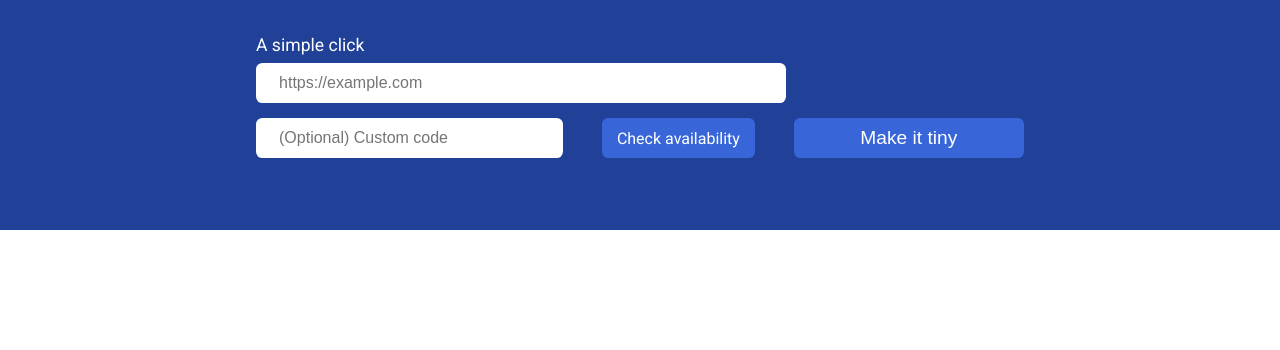
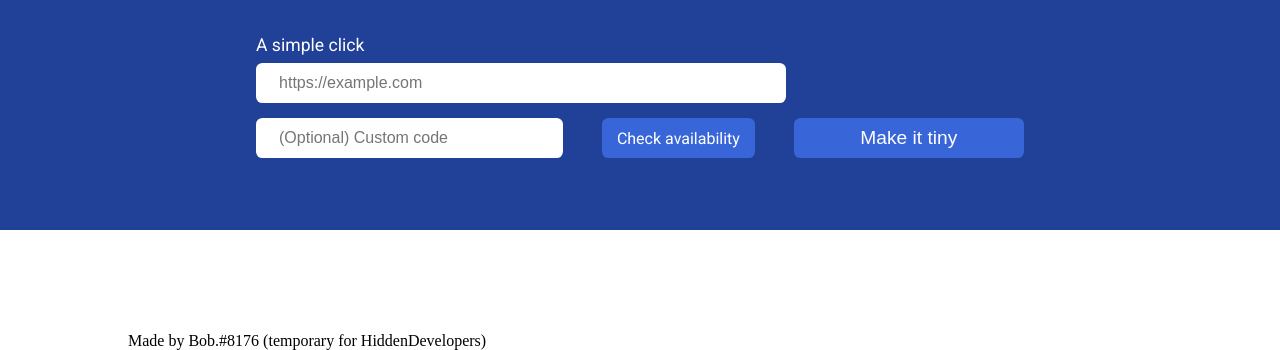
Before and after one commit to MrPedrinho/re-directed, a website: page home.html in a window 1280 px wide. Shown: the part 639-989 px from the top of the page. Before the commit the page ends 869 px from the top, so only its background shows below. Drawn offline with Linux system fonts and the light colour scheme; no server answers.

Commit message:
hiddendevs update

```diff
--- a/home.html
+++ b/home.html
@@ -65,6 +65,7 @@
                 </div>
             </div>
         </div>
+        <p class="ownership">Made by Bob.#8176 (temporary for HiddenDevelopers)</p>
     </div>
 </body>
 </html>
```
